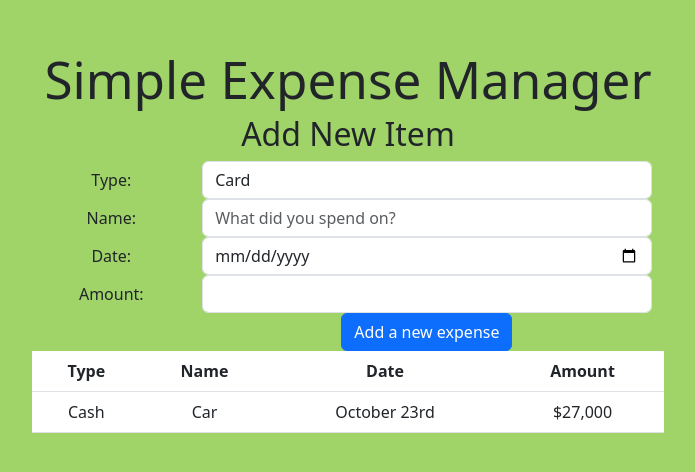
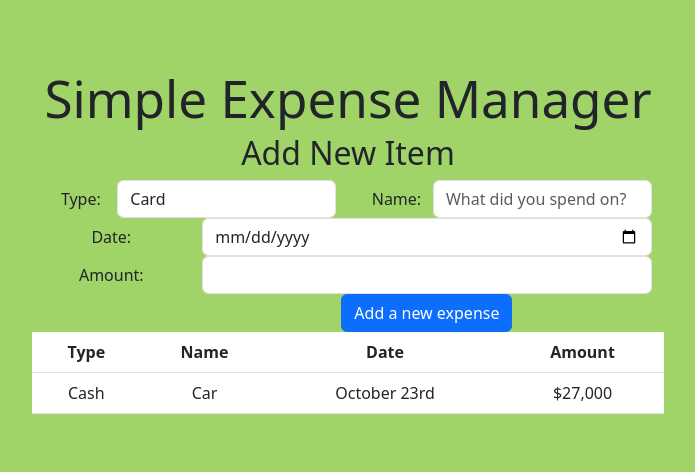
Before and after one commit to coachpacman/expense-manager, a React (Vite) app: page / in a window 1280 px wide. Shown: the part 150-622 px from the top of the page, without its empty margins (292-987 px from the left). Built offline with nearby package versions, Linux system fonts and the light colour scheme.

Commit message:
display flex boostrap to form

```diff
--- a/src/App.jsx
+++ b/src/App.jsx
@@ -24,22 +24,20 @@ function ExpenseForm() {
     // </Form>
     <div class="container">
       <form action="">
-        <div class="form-group row">
-          <label htmlFor="type-select" class="col-sm-3 col-form-label">Type: </label>
-          <div class="col-sm-9">
-            <select name="expenseTypes" id="expenseTypes" class="form-control">
+        <div class="row">
+          <div class="col form-group d-flex">
+            <label class="col-form-label w-25">Type: </label>
+            <select class="form-control w-75">
               <option value="card">Card</option>
               <option value="cash">Cash</option>
               <option value="cryptocoin">Cryptocoin</option>
               <option value="other">Other</option>
             </select>
           </div>
-        </div>
 
-        <div class="form-group row">
-          <label htmlFor="description" class="col-sm-3 col-form-label">Name: </label>
-          <div class="col-sm-9">
-            <input type="text" id="description" name="description" placeholder="What did you spend on?" class="form-control"/>
+          <div class="col form-group d-flex">
+            <label class="col-form-label w-25">Name: </label>
+            <input type="text" placeholder="What did you spend on?" class="form-control w-75"/>
           </div>
         </div>
 
```
